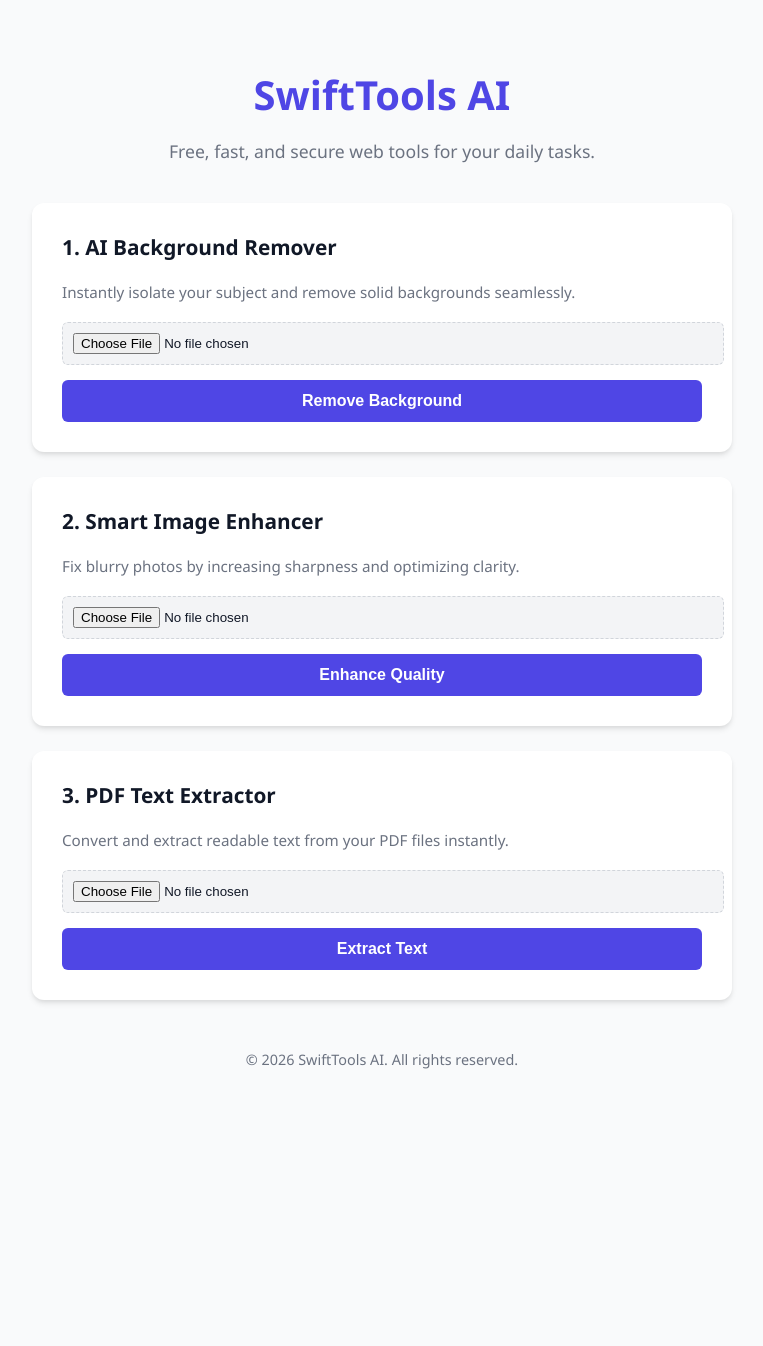
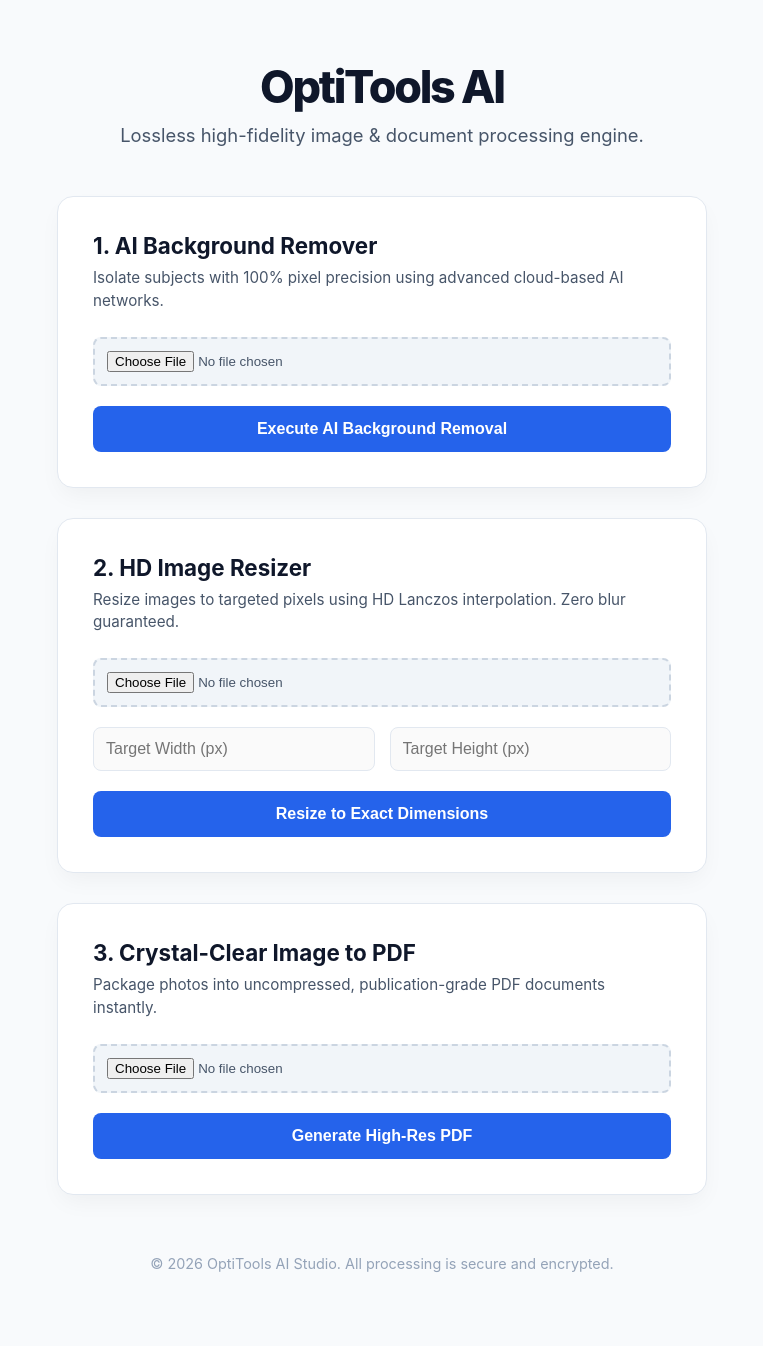
Before and after one commit to sonyarohanzaware-code/PDF-Converter-Background-Remover-Image-Enhancer, a Flask app: page / in a window 1280 px wide. Shown: the whole page, without its empty margins (258-1021 px from the left). Before the commit the page ends 1069 px from the top, so only its background shows below. Run offline with Flask 3, Linux system fonts and the light colour scheme.

Commit message:
Update index.html

```diff
--- a/templates/index.html
+++ b/templates/index.html
@@ -3,143 +3,165 @@
 <head>
     <meta charset="UTF-8">
     <meta name="viewport" content="width=device-width, initial-scale=1.0">
-    <title>SwiftTools - Free Online Image & PDF Toolkit</title>
+    <title>OptiTools AI - Premium Image & PDF Processing Suite</title>
     <style>
         :root {
-            --primary-color: #4F46E5;
-            --primary-hover: #4338CA;
-            --bg-color: #F9FAFB;
+            --brand-color: #2563EB;
+            --brand-hover: #1D4ED8;
+            --surface-bg: #F8FAFC;
             --card-bg: #FFFFFF;
-            --text-main: #111827;
-            --text-sub: #6B7280;
+            --text-heading: #0F172A;
+            --text-body: #475569;
+            --border-color: #E2E8F0;
         }
         body {
-            font-family: 'Segoe UI', Tahoma, Geneva, Verdana, sans-serif;
-            background-color: var(--bg-color);
-            color: var(--text-main);
+            font-family: 'Inter', -apple-system, BlinkMacSystemFont, sans-serif;
+            background-color: var(--surface-bg);
+            color: var(--text-body);
             margin: 0;
-            padding: 40px 20px;
+            padding: 60px 20px;
         }
-        .container {
-            max-width: 700px;
+        .app-container {
+            max-width: 650px;
             margin: 0 auto;
         }
-        .header {
+        .app-header {
             text-align: center;
-            margin-bottom: 40px;
+            margin-bottom: 50px;
         }
-        .header h1 {
-            font-size: 2.5rem;
-            margin-bottom: 10px;
-            color: var(--primary-color);
+        .app-header h1 {
+            font-size: 2.8rem;
+            font-weight: 800;
+            letter-spacing: -0.05em;
+            color: var(--text-heading);
+            margin: 0 0 10px 0;
         }
-        .header p {
-            color: var(--text-sub);
-            font-size: 1.1rem;
+        .app-header p {
+            color: var(--text-body);
+            font-size: 1.15rem;
+            margin: 0;
         }
-        .tool-card {
+        .tool-suite-card {
             background: var(--card-bg);
-            padding: 30px;
-            border-radius: 12px;
-            box-shadow: 0 4px 6px -1px rgba(0, 0, 0, 0.1), 0 2px 4px -1px rgba(0, 0, 0, 0.06);
-            margin-bottom: 25px;
-            text-align: left;
-            transition: transform 0.2s;
+            padding: 35px;
+            border-radius: 16px;
+            border: 1px solid var(--border-color);
+            box-shadow: 0 10px 25px -5px rgba(0, 0, 0, 0.05);
+            margin-bottom: 30px;
         }
-        .tool-card:hover {
-            transform: translateY(-2px);
+        .tool-suite-card h3 {
+            margin: 0 0 8px 0;
+            font-size: 1.4rem;
+            font-weight: 700;
+            color: var(--text-heading);
         }
-        .tool-card h3 {
-            margin-top: 0;
-            font-size: 1.3rem;
-            color: var(--text-main);
+        .tool-suite-card p {
+            color: var(--text-body);
+            font-size: 0.95rem;
+            margin: 0 0 24px 0;
+            line-height: 1.5;
         }
-        .tool-card p {
-            color: var(--text-sub);
-            font-size: 0.95rem;
+        .input-group {
             margin-bottom: 20px;
-        }
-        .file-input-wrapper {
-            margin-bottom: 15px;
         }
         input[type="file"] {
             display: block;
             width: 100%;
-            padding: 10px;
-            background: #F3F4F6;
-            border-radius: 6px;
-            border: 1px dashed #D1D5DB;
+            padding: 12px;
+            background: #F1F5F9;
+            border-radius: 8px;
+            border: 2px dashed #CBD5E1;
             cursor: pointer;
+            box-sizing: border-box;
+            font-weight: 500;
         }
-        button {
-            background-color: var(--primary-color);
+        .dimension-inputs {
+            display: flex;
+            gap: 15px;
+            margin-bottom: 20px;
+        }
+        .dimension-inputs input {
+            width: 100%;
+            padding: 12px;
+            border: 1px solid var(--border-color);
+            border-radius: 8px;
+            font-size: 1rem;
+            background: #FAFAFA;
+        }
+        .dimension-inputs input:focus {
+            outline: 2px solid var(--brand-color);
+        }
+        .action-btn {
+            background-color: var(--brand-color);
             color: white;
             border: none;
-            padding: 12px 24px;
+            padding: 14px 28px;
             font-size: 1rem;
             font-weight: 600;
             cursor: pointer;
-            border-radius: 6px;
+            border-radius: 8px;
             width: 100%;
-            transition: background-color 0.2s;
+            transition: all 0.2s ease;
         }
-        button:hover {
-            background-color: var(--primary-hover);
+        .action-btn:hover {
+            background-color: var(--brand-hover);
+            box-shadow: 0 4px 12px rgba(37, 99, 235, 0.2);
         }
-        footer {
+        .app-footer {
             text-align: center;
-            margin-top: 50px;
-            color: var(--text-sub);
+            margin-top: 60px;
+            color: #94A3B8;
             font-size: 0.9rem;
         }
     </style>
 </head>
 <body>
-    <div class="container">
-        <div class="header">
-            <h1>SwiftTools AI</h1>
-            <p>Free, fast, and secure web tools for your daily tasks.</p>
+    <div class="app-container">
+        <div class="app-header">
+            <h1>OptiTools AI</h1>
+            <p>Lossless high-fidelity image & document processing engine.</p>
         </div>
 
-        <!-- Tool 1: Background Remover -->
-        <div class="tool-card">
+        <div class="tool-suite-card">
             <h3>1. AI Background Remover</h3>
-            <p>Instantly isolate your subject and remove solid backgrounds seamlessly.</p>
+            <p>Isolate subjects with 100% pixel precision using advanced cloud-based AI networks.</p>
             <form action="/remove-bg" method="post" enctype="multipart/form-data">
-                <div class="file-input-wrapper">
+                <div class="input-group">
                     <input type="file" name="image" accept="image/*" required>
                 </div>
-                <button type="submit">Remove Background</button>
+                <button type="submit" class="action-btn">Execute AI Background Removal</button>
             </form>
         </div>
 
-        <!-- Tool 2: Image Enhancer -->
-        <div class="tool-card">
-            <h3>2. Smart Image Enhancer</h3>
-            <p>Fix blurry photos by increasing sharpness and optimizing clarity.</p>
-            <form action="/clear-image" method="post" enctype="multipart/form-data">
-                <div class="file-input-wrapper">
+        <div class="tool-suite-card">
+            <h3>2. HD Image Resizer</h3>
+            <p>Resize images to targeted pixels using HD Lanczos interpolation. Zero blur guaranteed.</p>
+            <form action="/resize-image" method="post" enctype="multipart/form-data">
+                <div class="input-group">
                     <input type="file" name="image" accept="image/*" required>
                 </div>
-                <button type="submit">Enhance Quality</button>
+                <div class="dimension-inputs">
+                    <input type="number" name="width" placeholder="Target Width (px)" required>
+                    <input type="number" name="height" placeholder="Target Height (px)" required>
+                </div>
+                <button type="submit" class="action-btn">Resize to Exact Dimensions</button>
             </form>
         </div>
 
-        <!-- Tool 3: PDF Converter -->
-        <div class="tool-card">
-            <h3>3. PDF Text Extractor</h3>
-            <p>Convert and extract readable text from your PDF files instantly.</p>
-            <form action="/pdf-to-img" method="post" enctype="multipart/form-data">
-                <div class="file-input-wrapper">
-                    <input type="file" name="pdf" accept=".pdf" required>
+        <div class="tool-suite-card">
+            <h3>3. Crystal-Clear Image to PDF</h3>
+            <p>Package photos into uncompressed, publication-grade PDF documents instantly.</p>
+            <form action="/image-to-pdf" method="post" enctype="multipart/form-data">
+                <div class="input-group">
+                    <input type="file" name="image" accept="image/*" required>
                 </div>
-                <button type="submit">Extract Text</button>
+                <button type="submit" class="action-btn">Generate High-Res PDF</button>
             </form>
         </div>
 
-        <footer>
-            <p>&copy; 2026 SwiftTools AI. All rights reserved.</p>
-        </footer>
+        <div class="app-footer">
+            <p>&copy; 2026 OptiTools AI Studio. All processing is secure and encrypted.</p>
+        </div>
     </div>
 </body>
 </html>
```
